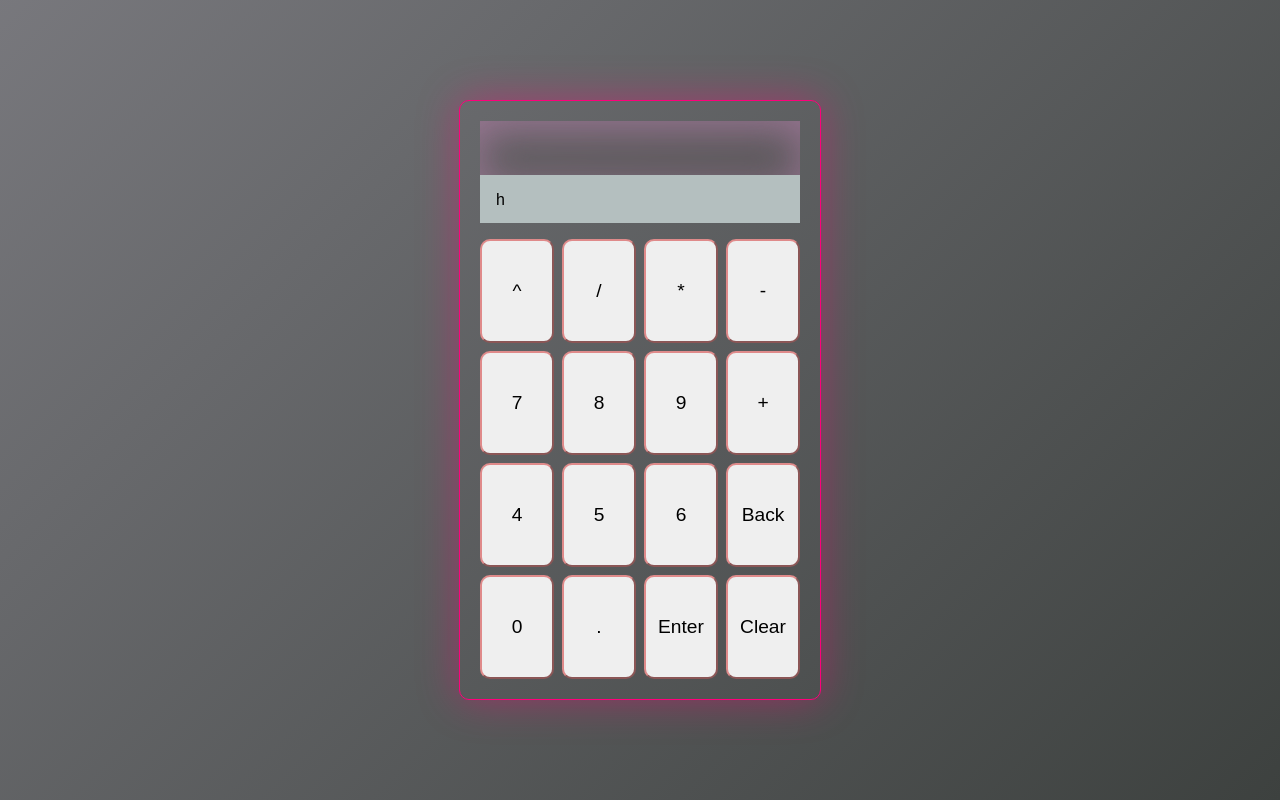
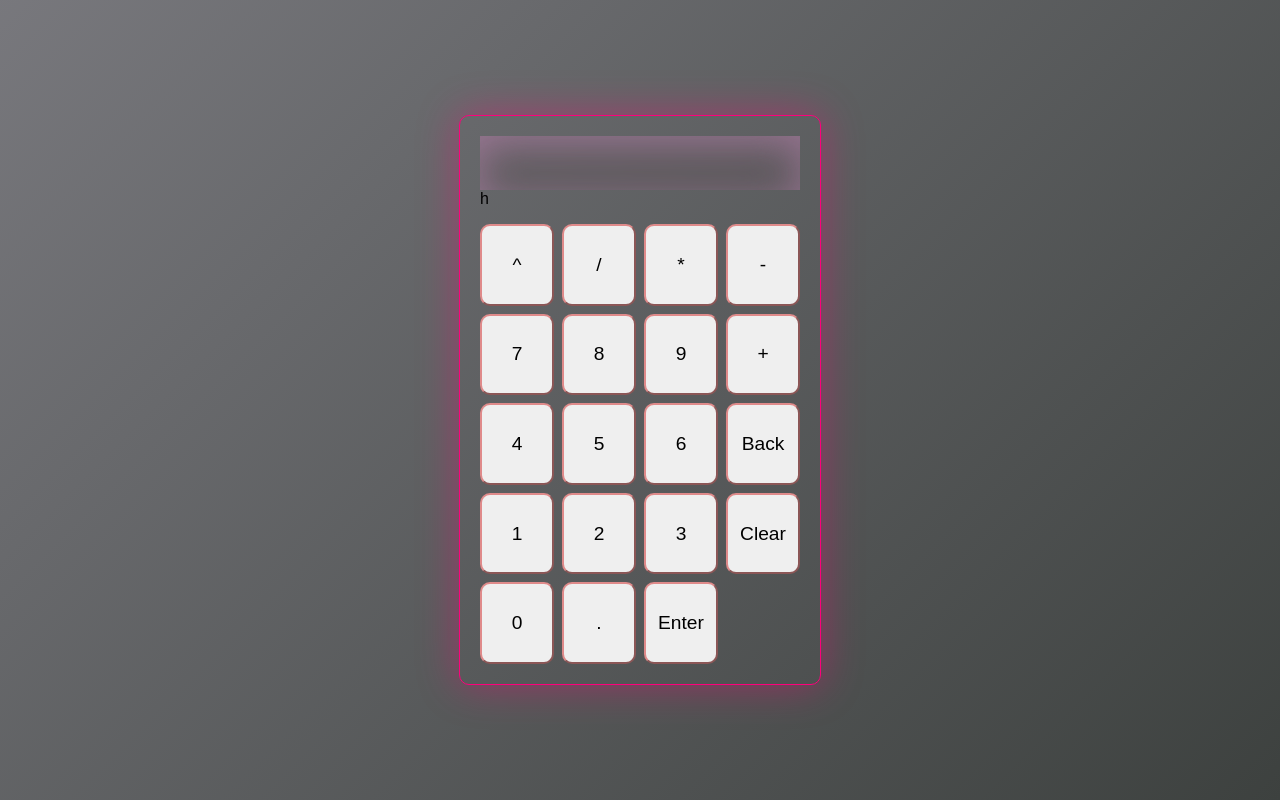
Before and after one commit to Vandana6261/optimized-calculator, a plain HTML site: page index.html in a window 1280 px wide. Drawn offline with Linux system fonts and the light colour scheme.

Commit message:
I forgot to button for 1, 2 and 3, So I added this

```diff
--- a/index.html
+++ b/index.html
@@ -11,7 +11,7 @@
     <div class="main">
       <div class="head">
         <input type="text" id="inputText" />
-        <div class="result">h</div>
+        <div id="result">h</div>
       </div>
       <div class="container">
         <button id="pow">^</button>
@@ -26,11 +26,14 @@
         <button>5</button>
         <button id="six">6</button>
         <button id="back">Back</button>
-        <button id="zero">0</button>
+        <button>1</button>
+        <button>2</button>
+        <button>3</button>
+        <button id="clear">Clear</button>        <button id="zero">0</button>
         <button id="dot">.</button>
         <button id="enter">Enter</button>
         <!-- <button id="enter" onclick="startCalculation()">Enter</button> -->
-        <button id="clear">Clear</button>
+        <!-- <button id="history">History</button> -->
       </div>
     </div>
     <script src="index.js"></script>
```
